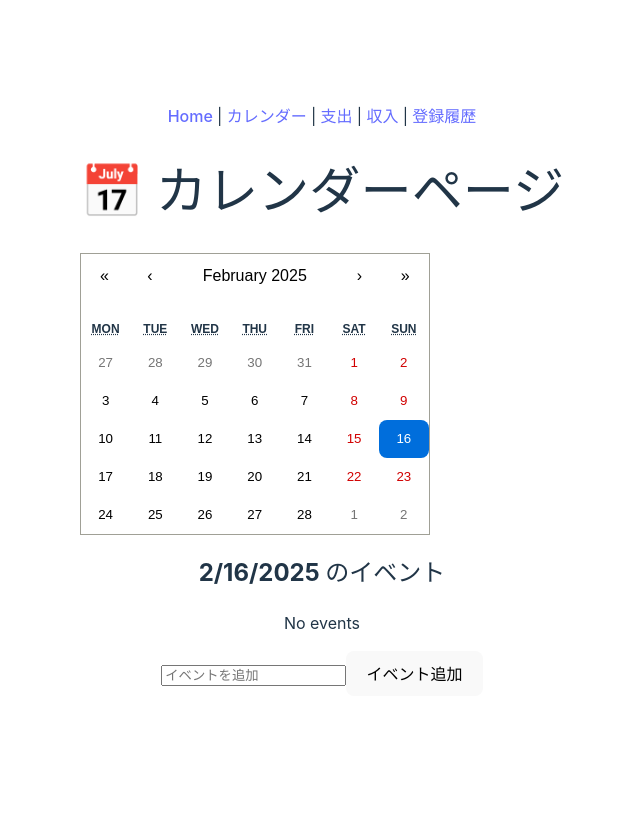
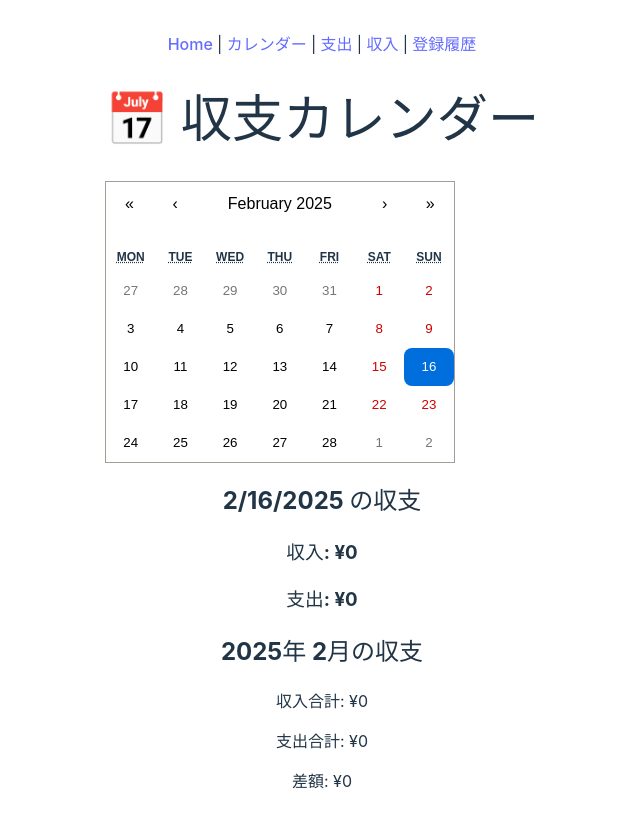
Before and after one commit to Yamsh39/hackathon-vol22, a React (Vite) app in the folder frontend/: page /calendar in a window 1280 px wide. Shown: the top 828 px of the page, without its empty margins (318-958 px from the left). Before the commit the page ends 800 px from the top, so only its background shows below. Built offline with nearby package versions, Linux system fonts and the light colour scheme.

Commit message:
カレンダー作成

```diff
--- a/frontend/src/pages/Calendar.jsx
+++ b/frontend/src/pages/Calendar.jsx
@@ -1,71 +1,110 @@
 import React, { useState } from 'react';
-import ReactCalendar from 'react-calendar'; // インポート名を変更
+import ReactCalendar from 'react-calendar'; // カレンダーコンポーネント
 import 'react-calendar/dist/Calendar.css'; // カレンダーのスタイル
 
 const Calendar = () => {
   const [date, setDate] = useState(new Date());
-  const [events, setEvents] = useState({});
-  const [newEvent, setNewEvent] = useState(""); // イベント入力
+  const [events, setEvents] = useState({});  // 日付ごとの収支イベント
+  const [income, setIncome] = useState({});  // 日付ごとの収入
+  const [expense, setExpense] = useState({});  // 日付ごとの支出
 
   // 日付が変更されたとき
   const onChange = (newDate) => {
     setDate(newDate);
   };
 
-  // イベント追加処理
-  const addEvent = (date, event) => {
+  // 収支データを追加する
+  const addTransaction = (date, type, amount) => {
     const eventDate = date.toLocaleDateString(); // 日付を文字列化
-    setEvents((prevEvents) => ({
-      ...prevEvents,
-      [eventDate]: [...(prevEvents[eventDate] || []), event],
-    }));
+    const transaction = { type, amount };
+
+    if (type === 'income') {
+      setIncome({
+        ...income,
+        [eventDate]: [...(income[eventDate] || []), transaction],
+      });
+    } else if (type === 'expense') {
+      setExpense({
+        ...expense,
+        [eventDate]: [...(expense[eventDate] || []), transaction],
+      });
+    }
   };
 
-  // イベントの表示処理
-  const renderEvents = (date) => {
+  // 特定の日付の収支を表示
+  const renderTransactions = (date) => {
     const eventDate = date.toLocaleDateString();
-    return events[eventDate] ? (
-      <ul>
-        {events[eventDate].map((event, index) => (
-          <li key={index}>{event}</li>
-        ))}
-      </ul>
-    ) : (
-      <p>No events</p>
+    const dailyIncome = income[eventDate] || [];
+    const dailyExpense = expense[eventDate] || [];
+
+    const totalIncome = dailyIncome.reduce((acc, curr) => acc + curr.amount, 0);
+    const totalExpense = dailyExpense.reduce((acc, curr) => acc + curr.amount, 0);
+
+    return (
+      <div>
+        <h3>収入: ¥{totalIncome}</h3>
+        <ul>
+          {dailyIncome.map((e, index) => (
+            <li key={index}>収入: ¥{e.amount}</li>
+          ))}
+        </ul>
+        <h3>支出: ¥{totalExpense}</h3>
+        <ul>
+          {dailyExpense.map((e, index) => (
+            <li key={index}>支出: ¥{e.amount}</li>
+          ))}
+        </ul>
+      </div>
     );
   };
 
+  // 月ごとの収支を集計
+  const calculateMonthlySummary = () => {
+    const startDate = new Date(date.getFullYear(), date.getMonth(), 1);
+    const endDate = new Date(date.getFullYear(), date.getMonth() + 1, 0);
+
+    const incomeTotal = Object.keys(income).reduce((acc, currDate) => {
+      const curr = new Date(currDate);
+      if (curr >= startDate && curr <= endDate) {
+        const dailyIncome = income[currDate].reduce((acc, curr) => acc + curr.amount, 0);
+        return acc + dailyIncome;
+      }
+      return acc;
+    }, 0);
+
+    const expenseTotal = Object.keys(expense).reduce((acc, currDate) => {
+      const curr = new Date(currDate);
+      if (curr >= startDate && curr <= endDate) {
+        const dailyExpense = expense[currDate].reduce((acc, curr) => acc + curr.amount, 0);
+        return acc + dailyExpense;
+      }
+      return acc;
+    }, 0);
+
+    return { incomeTotal, expenseTotal };
+  };
+
+  const { incomeTotal, expenseTotal } = calculateMonthlySummary();
+
   return (
     <div className="calendar-page">
-      <h1>📅 カレンダーページ</h1>
+      <h1>📅 収支カレンダー</h1>
       <div className="calendar-container">
         {/* react-calendar を表示 */}
         <ReactCalendar onChange={onChange} value={date} />
 
-        {/* 選択した日付のイベント */}
+        {/* 選択した日付の収支 */}
         <div className="event-details">
-          <h2>{date.toLocaleDateString()} のイベント</h2>
-          {renderEvents(date)}
+          <h2>{date.toLocaleDateString()} の収支</h2>
+          {renderTransactions(date)}
+        </div>
 
-          {/* イベント追加フォーム */}
-          <div>
-            <input
-              type="text"
-              value={newEvent}
-              onChange={(e) => setNewEvent(e.target.value)} // 入力時に新しいイベントをセット
-              placeholder="イベントを追加"
-            />
-            <button
-              onClick={() => {
-                if (newEvent.trim()) {
-                  addEvent(date, newEvent.trim());
-                  setNewEvent(""); // イベントを追加した後、入力欄をリセット
-                }
-              }}
-            >
-              イベント追加
-            </button>
-          </div>
+        {/* 月ごとの収支サマリー */}
+        <div className="monthly-summary">
+          <h2>{date.getFullYear()}年 {date.getMonth() + 1}月の収支</h2>
+          <p>収入合計: ¥{incomeTotal}</p>
+          <p>支出合計: ¥{expenseTotal}</p>
+          <p>差額: ¥{incomeTotal - expenseTotal}</p>
         </div>
       </div>
     </div>
```
